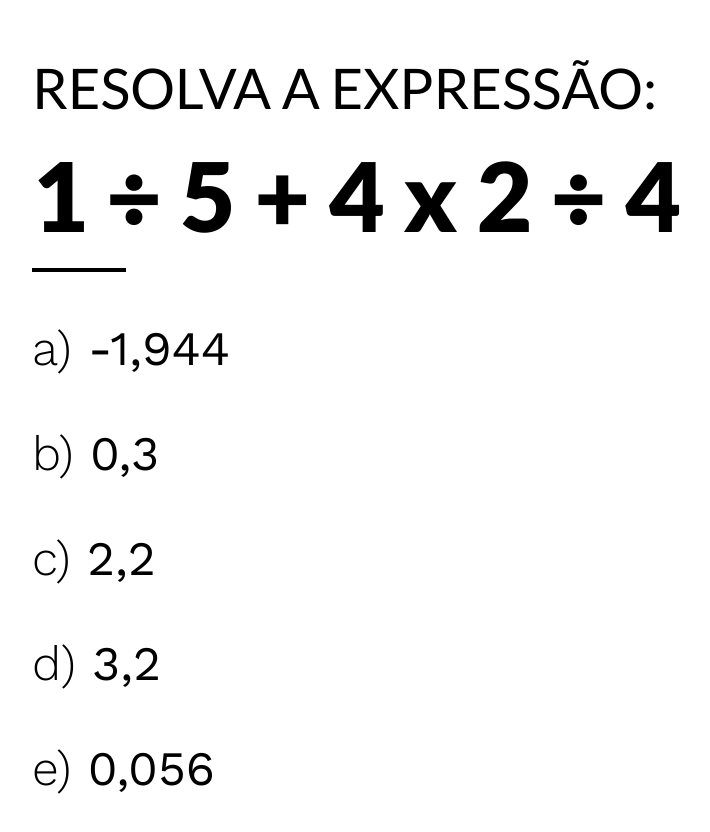
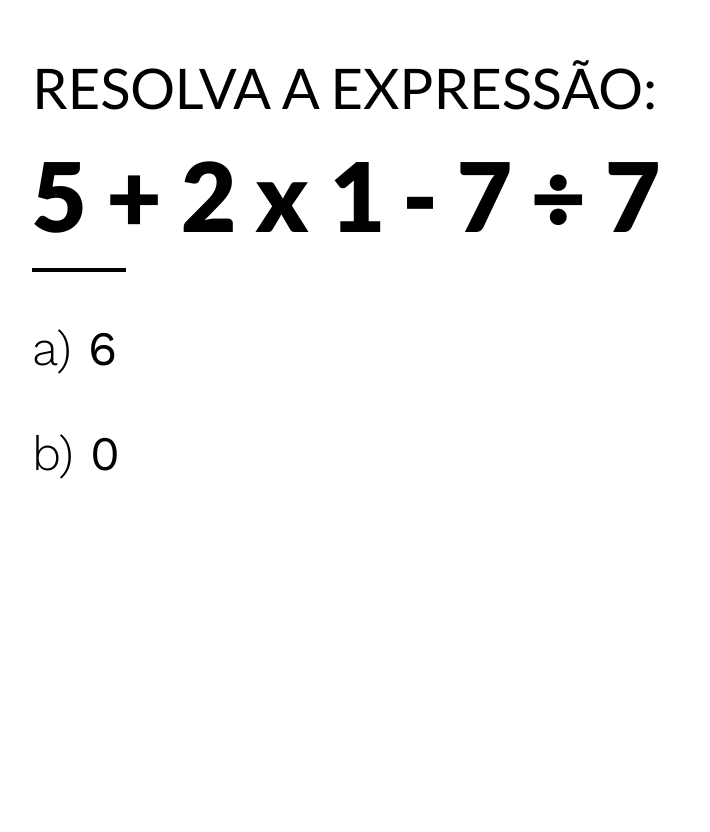
Before and after one commit to gefgu/math-questions, a React (Create React App) app: page / in a window 1280 px wide. Shown: the top 832 px of the page, without its empty margins (158-868 px from the left). After the commit the page ends 800 px from the top, so only its background shows below. Built offline with nearby package versions, Linux system fonts and the light colour scheme.

Commit message:
Add only the new generation process

```diff
--- a/src/App.js
+++ b/src/App.js
@@ -3,23 +3,17 @@ import "./styles/app.css";
 
 import Question from "./components/Question";
 import Answers from "./components/Answers";
-import generateExpression from "./modules/expressionGenerator";
-import {getAnswersFromExpression} from "./modules/answerGenerator";
+import generateExpressionAndAnswers from "./modules/expressionGenerator";
 
 function App() {
-
-  // const [expression, answers] = generateExpressionAndAnswers();
-
-  const expression = generateExpression();
-
-  const answers = getAnswersFromExpression(expression);
+  const { expression, answers } = generateExpressionAndAnswers();
 
   return (
     <div className="container">
       <Question
         expression={expression.replaceAll("*", "x").replaceAll("/", "÷")}
       />
-      <Answers answers={answers}/>
+      <Answers answers={answers} />
     </div>
   );
 }
--- a/src/modules/answerGenerator.js
+++ b/src/modules/answerGenerator.js
@@ -1,86 +1,4 @@
 import { evaluate } from "mathjs";
-import shuffle from "./shuffleArray";
-
-const patternSumAndMinus = /\d+[-+]\d+/g;
-const patternMultiplyAndDivide = /\d+[*/]\d+/g;
-
-const getAnswerWithoutParentheses = (expression) => {
-  return evaluate(expression.replace(/[)(]/g, ""));
-};
-
-const getAnswerWithSumFirst = (expression) => {
-  let wrongExpression = expression.replaceAll(" ", "");
-  while (wrongExpression.match(patternSumAndMinus)) {
-    const match = wrongExpression.match(patternSumAndMinus)[0];
-    wrongExpression = wrongExpression.replace(match, evaluate(match));
-  }
-  return evaluate(wrongExpression);
-};
-
-const getAnswerFromOneMultiplicationFollowedBySums = (expression) => {
-  let wrongExpression = expression.replaceAll(" ", "");
-  try {
-    const match = wrongExpression.match(patternMultiplyAndDivide)[0];
-    wrongExpression = wrongExpression.replace(match, evaluate(match));
-  } catch (e) {
-    return evaluate(expression) * 2;
-  }
-
-  return getAnswerWithSumFirst(wrongExpression);
-};
-
-const getAnswerFromOneSumFollowdByCorrectProcedure = (expression) => {
-  let wrongExpression = expression.replaceAll(" ", "");
-  const match = wrongExpression.match(patternSumAndMinus)[0];
-  wrongExpression = wrongExpression.replace(match, evaluate(match));
-  return evaluate(wrongExpression);
-};
-
-const getAnswersFromExpression = (expression) => {
-  let answers = [];
-
-  const correctAnswer = evaluate(expression);
-  const answerWithoutParentheses = getAnswerWithoutParentheses(expression);
-  const answerWithSumFirst = getAnswerWithSumFirst(expression);
-  const answerFromOneMultiplicationFollowedBySums =
-    getAnswerFromOneMultiplicationFollowedBySums(expression);
-  const answerFromOneSumFollowdByCorrectProcedure =
-    getAnswerFromOneSumFollowdByCorrectProcedure(expression);
-
-  answers = answers.concat(
-    correctAnswer,
-    answerWithoutParentheses,
-    answerWithSumFirst,
-    answerFromOneMultiplicationFollowedBySums,
-    answerFromOneSumFollowdByCorrectProcedure
-  );
-
-  const answerDuplicates = answers.filter(
-    (item, index) => answers.indexOf(item) !== index
-  );
-
-  answerDuplicates.forEach((duplicate, index) => {
-    answers[answers.indexOf(duplicate)] =
-      duplicate + (-1) ** index * (index + 1);
-  });
-
-  const nanAnswers = answers.filter((item) => {
-    return isNaN(item) || !isFinite(item);
-  });
-
-  nanAnswers.forEach((item, index) => {
-    answers[answers.indexOf(item)] = item + (-1) ** index * (index + 1) * 5;
-  });
-
-  answers = answers.map((answer) => {
-    if (answer % 1 !== 0) return answer.toFixed(3);
-    return answer;
-  });
-
-  answers = shuffle(answers);
-
-  return answers;
-};
 
 function getAnswerInDirectOrder(expression) {
   expression = expression.replaceAll(" ", "");
@@ -92,4 +10,4 @@ function getAnswerInDirectOrder(expression) {
   return +expression;
 }
 
-export { getAnswersFromExpression, getAnswerInDirectOrder };
+export default getAnswerInDirectOrder;
--- a/src/modules/expressionGenerator.js
+++ b/src/modules/expressionGenerator.js
@@ -1,10 +1,14 @@
+import { evaluate } from "mathjs";
+import getAnswerInDirectOrder from "./answerGenerator";
+import shuffle from "./shuffleArray";
+
 const generateExpression = () => {
   const expressionTemplates = [
     "a + b * c - d / e",
     "a - b / c + d * e",
     "a / b + c * d / e",
     "a - b * c + d * e",
-    "a * b / c + d - e",
+    "a * b / c + d * e",
   ];
 
   let expression =
@@ -15,4 +19,23 @@ const generateExpression = () => {
   return expression;
 };
 
-export default generateExpression;
+function generateExpressionAndAnswers() {
+  let finalExpression;
+  let answersAreIntenger = false;
+  do {
+    let expression = generateExpression();
+    if (
+      Number.isInteger(evaluate(expression)) &&
+      Number.isInteger(getAnswerInDirectOrder(expression))
+    ) {
+      answersAreIntenger = true;
+      finalExpression = expression;
+    }
+  } while (!answersAreIntenger);
+
+  let answers = [evaluate(finalExpression), getAnswerInDirectOrder(finalExpression)];
+  answers = shuffle(answers);
+  return { expression: finalExpression, answers };
+}
+
+export default generateExpressionAndAnswers;
```
Also changed, not shown: 1 other file (tests, documents, lock files or other folders).
